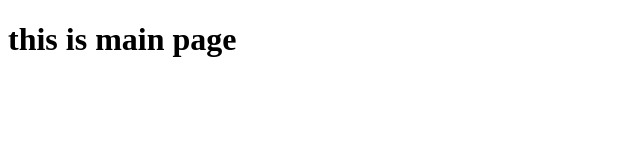
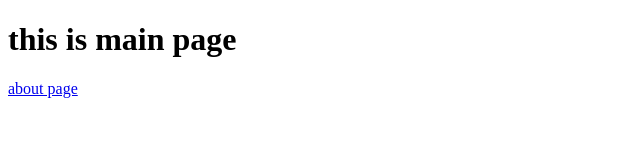
Before and after one commit to AshutoshDewangan628/mypagetest1, a plain HTML site: page index.html in a window 1280 px wide. Shown: the full height of the page, 0-640 px from the left. Drawn offline with Linux system fonts and the light colour scheme.

Commit message:
third changes

```diff
--- a/index.html
+++ b/index.html
@@ -7,6 +7,6 @@
 </head>
 <body>
     <h1>this is main page</h1>
-    <a href="about.html"></a>
+    <a href="about.html">about page</a>
 </body>
 </html>
```
